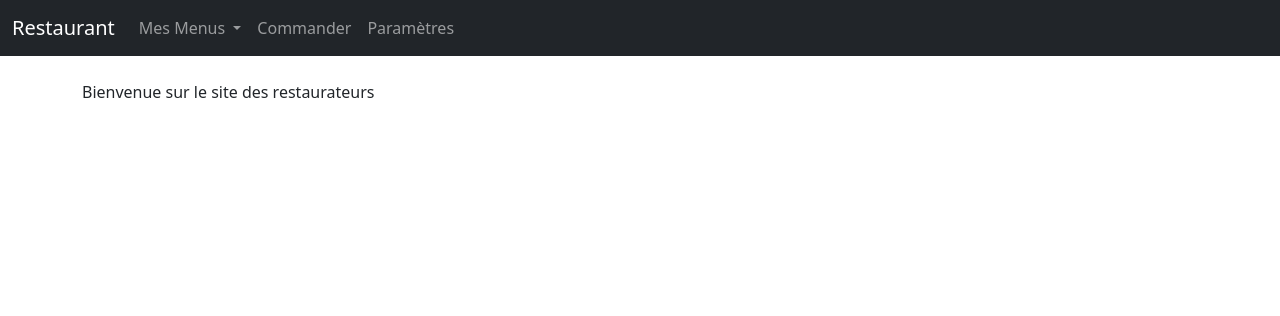
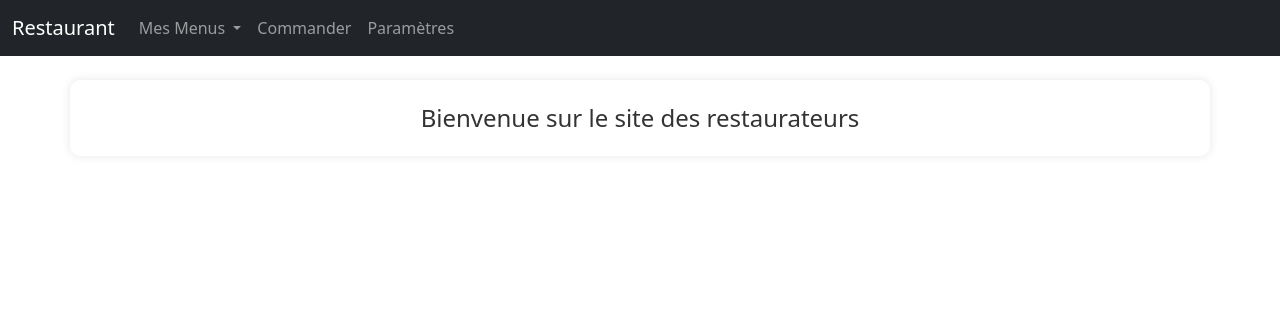
Before and after one commit to devilghostg/Exo-GDP, a PHP site: page / in a window 1280 px wide. Shown: the top 316 px of the page. Run offline with PHP 8.4, Linux system fonts and the light colour scheme.

Commit message:
add style

```diff
--- a/index.php
+++ b/index.php
@@ -4,6 +4,8 @@
     <meta charset="UTF-8">
     <meta name="viewport" content="width=device-width, initial-scale=1.0">
     <title>Mon Restaurant</title>
+    <!-- sources css -->
+     <link rel="stylesheet" href="sources/css/index.css">
     <!-- Inclusion de Bootstrap CSS -->
     <link href="https://cdn.jsdelivr.net/npm/bootstrap@5.3.0/dist/css/bootstrap.min.css" rel="stylesheet">
 </head>
--- /dev/null
+++ b/sources/css/index.css
@@ -0,0 +1,15 @@
+body {
+    background-color: #f5f5f5;
+    font-family: Arial, sans-serif;
+}
+
+.container {
+    background-color: white;
+    padding: 20px;
+    border-radius: 10px;
+    box-shadow: 0 0 10px rgba(0,0,0,0.1);
+    margin-top: 20px;
+    text-align: center;
+    font-size: 24px;
+    color: #333;
+}
```
Also changed, not shown: formulaire.php (+7 -6 lines), footer.php (added).
